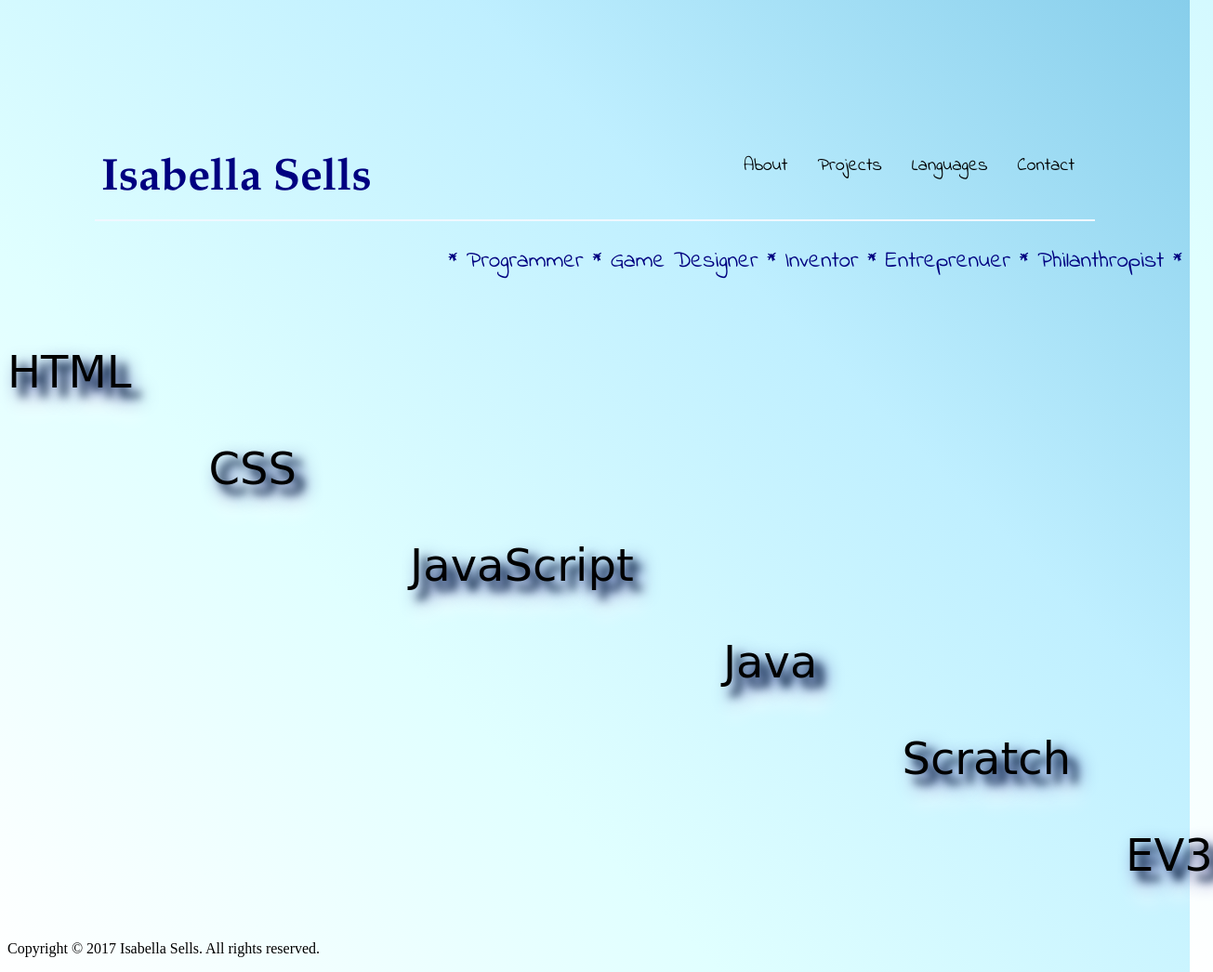
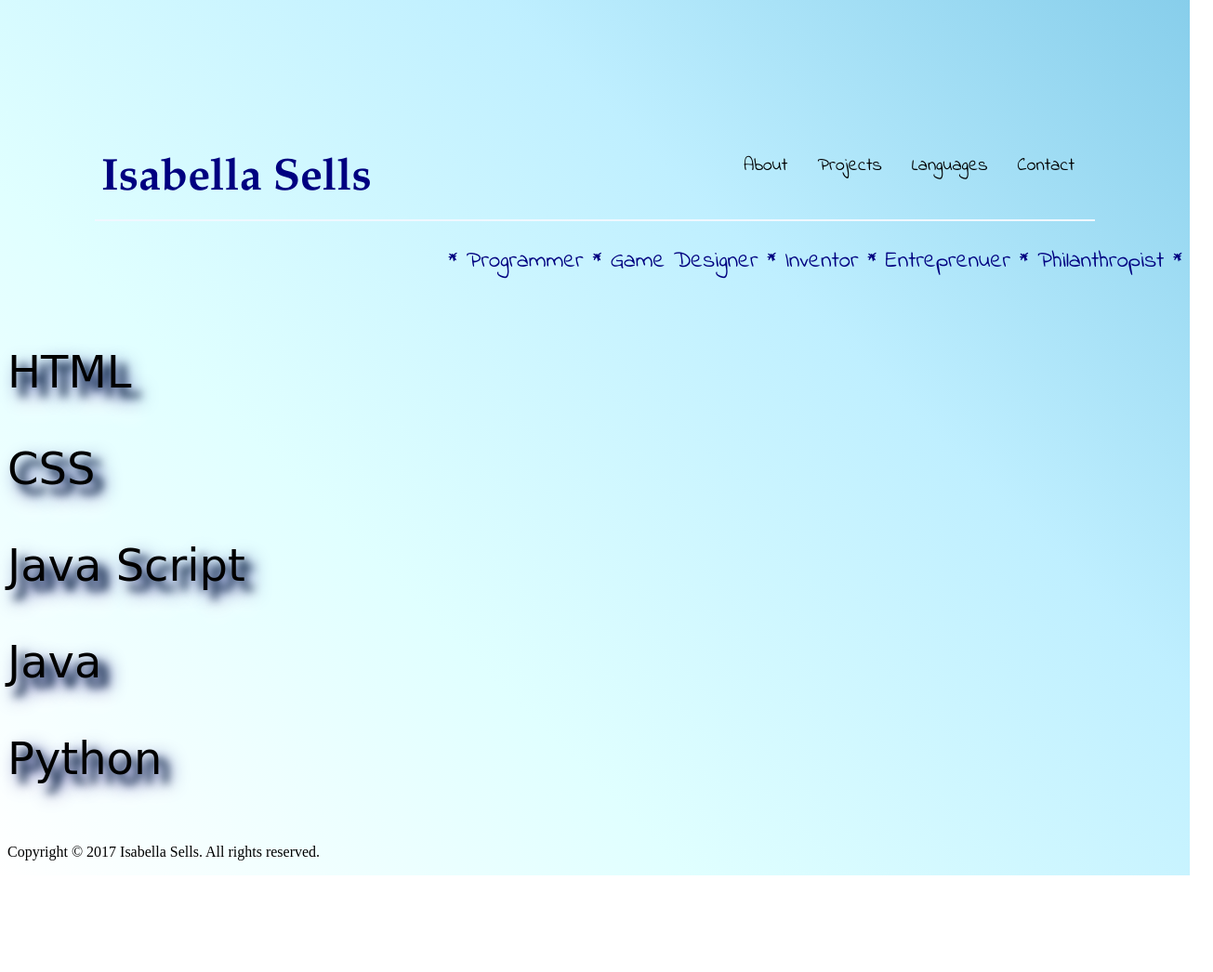
Before and after one commit to LaniGamerGirl/lanigamergirl.github.io, a plain HTML site: page languages.html in a window 1280 px wide. Shown: the whole page at 93% size, 1305 px wide, since content can reach past the window. After the commit the page ends 942 px from the top, so only its background shows below. Drawn offline with Linux system fonts and the light colour scheme.

Commit message:
Revert "Update languages.html"
This reverts commit a11db796f81f15c19088671aa3f1bd60fa4e2445.

```diff
--- a/languages.html
+++ b/languages.html
@@ -29,7 +29,11 @@
         </header>
         <main>
             <div id="languageList">
-                <p class = "html-language">HTML</p><p class= "css-language">CSS</p><p class= "javascript-language">JavaScript</p> <p class= "java-language">Java</p> <p class = "scratch-language">Scratch</p> <p class = "ev3-language">EV3</p>
+                <p>HTML</p>
+                <p>CSS</p>
+                <p>Java Script</p>
+                <p>Java</p>
+                <p>Python</p>
             </div>
         </main>
         <footer>
```
